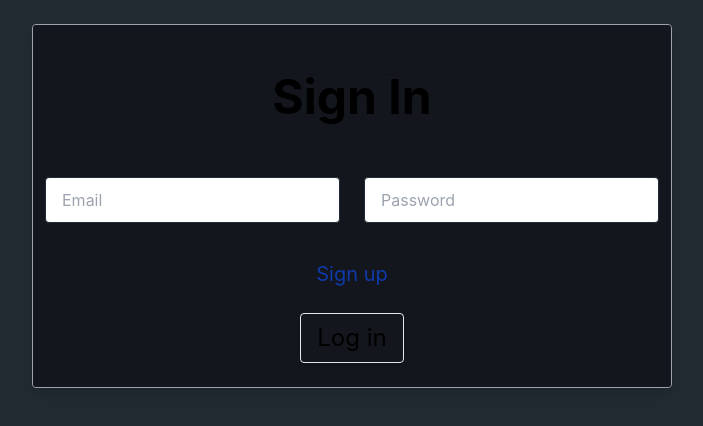
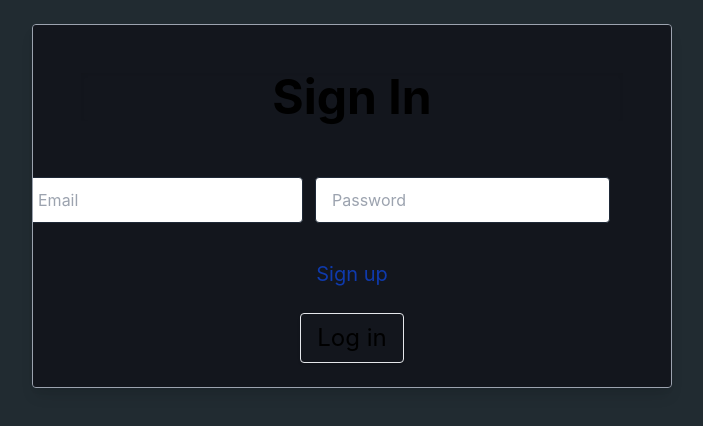
Before and after one commit to CCaressimo/cap_stone, a React (Create React App) app in the folder client/: page / in a window 1280 px wide. Shown: the top 426 px of the page, without its empty margins (288-991 px from the left). Built offline with nearby package versions, Linux system fonts and the light colour scheme.

Commit message:
testing git ignore

```diff
--- a/client/src/components/SignIn.jsx
+++ b/client/src/components/SignIn.jsx
@@ -15,7 +15,7 @@ export default function SignIn() {
                 </div>
               </div>
               <div className="flex flex-wrap -mx-3 mb-6">
-                <div className="w-full md:w-1/2 pl-6 pr-3">
+                <div className="">
                   <label
                     className="block uppercase tracking-wide text-gray-700 text-xs font-bold mb-2"
                     for="grid-password"
```
Also changed, not shown: 1 other file (tests, documents, lock files or other folders).
